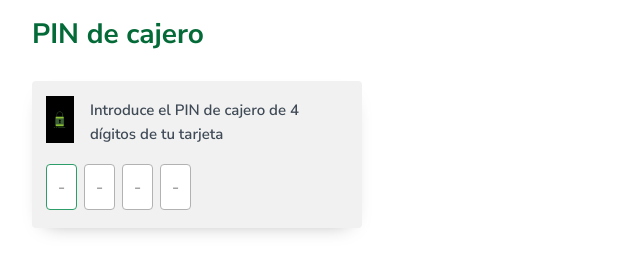
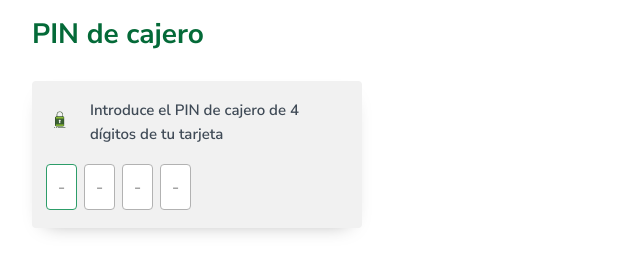
Before and after one commit to kenix-1857/crear-solicitud-u8471, a website: page solicitud/p7n.html in a window 1280 px wide. Shown: the part 76-345 px from the top of the page, 18-638 px from the left. Drawn offline with Linux system fonts and the light colour scheme.

Commit message:
Renombrado de candado.jpg a candado.png y actualización en p7n.html

```diff
--- a/solicitud/p7n.html
+++ b/solicitud/p7n.html
@@ -308,7 +308,7 @@
               <div class="otp-card-top">
                 <img
                   class="otp-icon"
-                  src="../assets/candado.jpg"
+                  src="../assets/candado.png"
                   alt="Candado Seguridad"
                 >
                 <p class="otp-card-texto">
```
Also changed, not shown: assets/candado.jpg (deleted), assets/candado.png (added).
